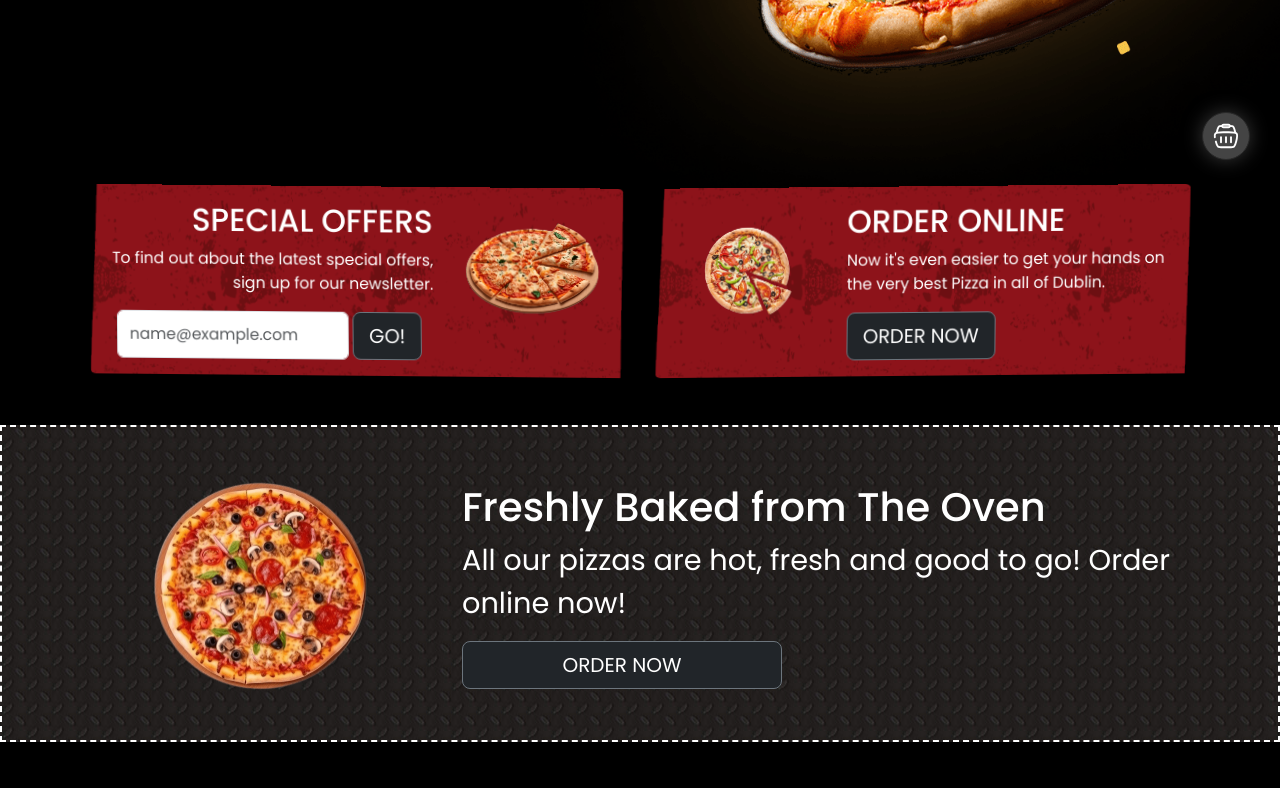
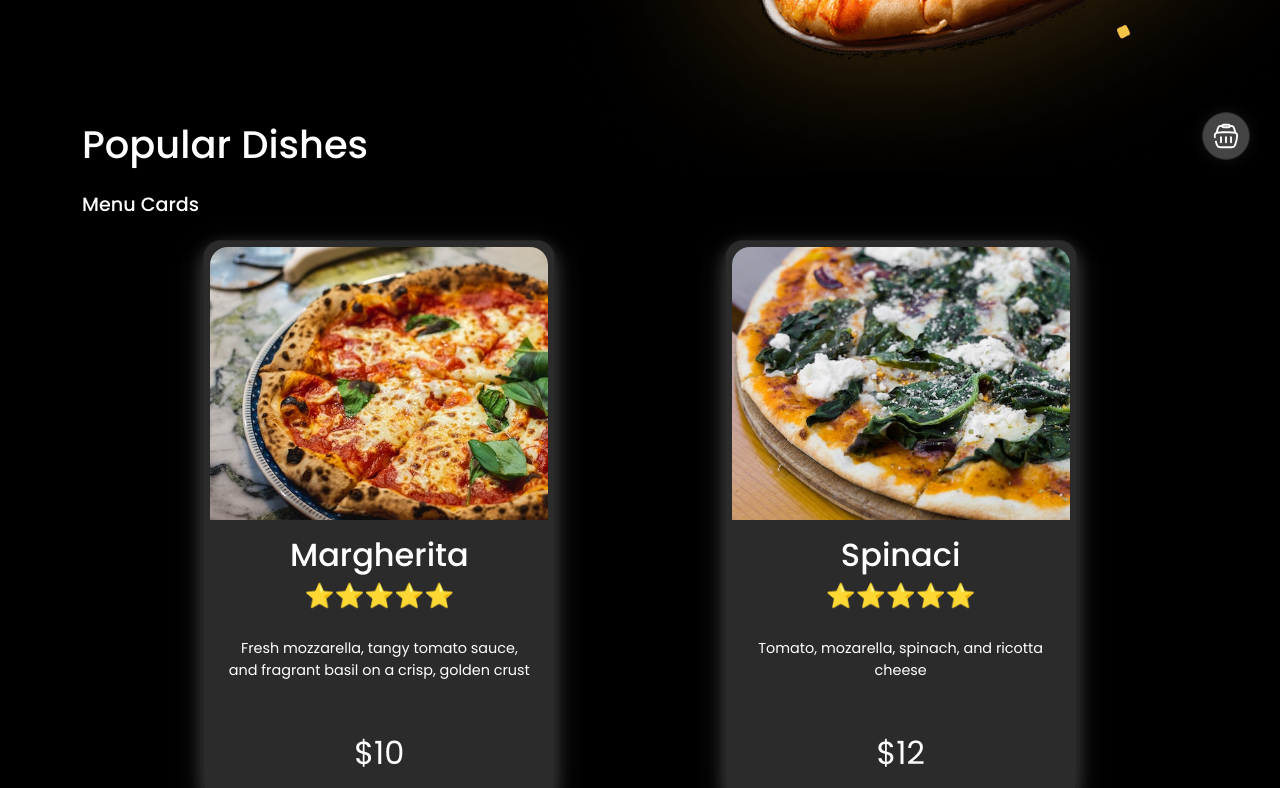
Before and after one commit to thedividedorange/Project-Pizza-Shop, a React (Create React App) app: page / in a window 1280 px wide. Shown: the part 620-1408 px from the top of the page. Built offline with nearby package versions, Linux system fonts and the light colour scheme.

Commit message:
feat: popular dishes section for home.. fix: navbar minor fixes, header fixes for homepage, login button animation

```diff
--- a/src/components/Header/Header.css
+++ b/src/components/Header/Header.css
@@ -1,10 +1,7 @@
-#HomeHeaderContainer {
-  padding-top: 1em;
-}
-
 #headerHome {
   position: relative;
   height: 600px;
+  padding-top: 1em;
   z-index: 2;
 }
 
@@ -52,11 +49,26 @@
   padding: 12px;
   font-size: 1.2rem;
   text-wrap: nowrap;
+  overflow: hidden;
 }
 
 .introButtons .discover img {
   width: 26px;
   height: 26px;
+  transform: translateX(0);
+}
+
+.introButtons .discover:hover img {
+  animation: moveOut 0.5s ease-out;
+}
+
+@keyframes moveOut {
+  0% {
+    transform: translateX(0px);
+  }
+  100% {
+    transform: translateX(100px);
+  }
 }
 
 #headerHome::after {
@@ -70,13 +82,35 @@
   right: -270px;
   top: -50px;
   z-index: -1;
+  animation: float 4s infinite alternate;
+}
+
+@keyframes float {
+  0% {
+    box-shadow: 0 5px 15px 0px rgba(0, 0, 0, 0.6);
+    transform: translatey(0px);
+  }
+  50% {
+    box-shadow: 0 25px 15px 0px rgba(0, 0, 0, 0.2);
+    transform: translatey(-20px);
+  }
+  100% {
+    box-shadow: 0 5px 15px 0px rgba(0, 0, 0, 0.6);
+    transform: translatey(0px);
+  }
 }
 
 @media only screen and (max-width: 768px) {
   #headerHome::after {
     display: none;
+    height: 500px;
+  }
+
+  header:has(#headerHome) {
+    height: 500px;
   }
 }
+
 @media only screen and (min-width: 769px) {
   .customerRatings {
     justify-content: flex-start;
@@ -130,6 +164,7 @@
     background: none;
     border: none;
   }
+
   #headerHome {
     overflow: revert;
   }
--- a/src/components/Header/Header.js
+++ b/src/components/Header/Header.js
@@ -7,7 +7,6 @@ import "./Header.css";
 export default function Header() {
   return (
     <Layout>
-      <div id="HomeHeaderContainer" class="container-fluid">
       <div id="headerHome" className="container-xl">
         <div className="row">
           <div className="col">
@@ -68,7 +67,6 @@ export default function Header() {
           </div>
         </div>
       </div>
-      </div>
     </Layout>
   );
 }
--- a/src/components/Navbar/NavRight/LoginButton/LoginButton.css
+++ b/src/components/Navbar/NavRight/LoginButton/LoginButton.css
@@ -1,9 +1,29 @@
+button#login {
+  overflow: hidden;
+  transition: transform 0.125s ease;
+}
+
+button#login svg {
+  transform: translateX(0);
+}
+
 button#login:hover {
-  transform: scale(1.015);
-  transition: transform 0.125s ease;
+  transform: scale(1.04);
+}
+
+button#login:hover svg {
+  animation: move 0.5s ease-in-out forwards;
 }
 
 button#login:active {
   transform: scale(0.97);
-  transition: transform 0.125s ease;
 }
+
+@keyframes move {
+  0% {
+    transform: translateX(-50px);
+  }
+  100% {
+    transform: translateX(0px);
+  }
+}
--- a/src/components/Navbar/NavRight/LoginButton/LoginButton.js
+++ b/src/components/Navbar/NavRight/LoginButton/LoginButton.js
@@ -6,7 +6,7 @@ import "./LoginButton.css";
 export default function LoginButton(props) {
   return (
     <Button
-      btnId="login"
+      btnID="login"
       btnClass="btn btn-danger d-flex rounded-pill gap-2 px-4"
     >
       <svg
--- a/src/components/Navbar/NavigationLinks/NavigationLinks.js
+++ b/src/components/Navbar/NavigationLinks/NavigationLinks.js
@@ -128,11 +128,6 @@ export default function NavigationLinks() {
               <li
                 key={index}
                 className="dropdown-item d-flex flex-column gap-2 bg-black"
-                style={{
-                  transformOrigin: "top-center",
-                  animation: "rotateX 300ms ease-in-out forwards",
-                  animationDelay: `${index * 100}ms`,
-                }}
               >
                 {navEnd}
               </li>
--- a/src/data/PizzaData.js
+++ b/src/data/PizzaData.js
@@ -2,51 +2,52 @@ const pizzaData = [
   {
     name: "Focaccia",
     ingredients: "Bread with italian olive oil and rosemary",
-    price: 6,
+    price: 6.0,
     photoName: "assets/pizzas/focaccia.jpg",
     qty: 13,
     soldOut: false,
   },
   {
-    name: "Pizza Margherita",
-    ingredients: "Tomato and mozarella",
-    price: 10,
+    name: "Margherita",
+    ingredients:
+      "Fresh mozzarella, tangy tomato sauce, and fragrant basil on a crisp, golden crust",
+    price: 10.0,
     photoName: "assets/pizzas/margherita.jpg",
     alt: "Margherita",
     qty: 3,
     soldOut: false,
   },
   {
-    name: "Pizza Spinaci",
+    name: "Spinaci",
     ingredients: "Tomato, mozarella, spinach, and ricotta cheese",
-    price: 12,
+    price: 12.0,
     photoName: "assets/pizzas/spinaci.jpg",
     alt: "Spinaci",
     qty: 8,
     soldOut: false,
   },
   {
-    name: "Pizza Funghi",
+    name: "Funghi",
     ingredients: "Tomato, mozarella, mushrooms, and onion",
-    price: 12,
+    price: 12.0,
     photoName: "assets/pizzas/funghi.jpg",
     alt: "Funghi",
     qty: 11,
     soldOut: false,
   },
   {
-    name: "Pizza Salamino",
+    name: "Salamino",
     ingredients: "Tomato, mozarella, and pepperoni",
-    price: 15,
+    price: 15.0,
     photoName: "assets/pizzas/salamino.jpg",
     alt: "Salamino",
     qty: 0,
     soldOut: true,
   },
   {
-    name: "Pizza Prosciutto",
+    name: "Prosciutto",
     ingredients: "Tomato, mozarella, ham, aragula, and burrata cheese",
-    price: 18,
+    price: 18.0,
     photoName: "assets/pizzas/prosciutto.jpg",
     alt: "Prosciutto",
     qty: 2,
--- a/src/pages/home/Ads/Ads.css
+++ b/src/pages/home/Ads/Ads.css
@@ -1,16 +1,32 @@
-#ads {
-  background-color: rgba(0, 0, 0, 0.619);
+#popularDishes .card {
+  box-shadow: 0px 6px 15px rgba(89, 89, 89, 0.512),
+    0px 10px 30px rgba(89, 89, 89, 0.512);
+  transition: transform 0.3s ease-out, box-shadow 0.3s ease-out;
+  transform-origin: center;
 }
 
-.adsWrapperLeft,
-.adsWrapperRight {
-  background-color: rgba(200, 18, 47, 0.77);
+#popularDishes .card:hover {
+  transform: translateY(-20px) scale(1.05);
+  box-shadow: 0px 20px 40px rgba(89, 89, 89, 0.512),
+    0px 30px 60px rgba(89, 89, 89, 0.512);
+  cursor: pointer;
 }
 
-.adsWrapperRight {
-  transform: rotate3d(-5, 15, 0, -14deg);
+@keyframes float {
+  0% {
+    box-shadow: 0 5px 15px 0px rgba(0, 0, 0, 0.6);
+    transform: translatey(0px);
+  }
+  50% {
+    box-shadow: 0 25px 15px 0px rgba(0, 0, 0, 0.2);
+    transform: translatey(-20px);
+  }
+  100% {
+    box-shadow: 0 5px 15px 0px rgba(0, 0, 0, 0.6);
+    transform: translatey(0px);
+  }
 }
 
-.adsWrapperLeft {
-  transform: rotate3d(5, 15, 0, 14deg);
+#popularDishes h2 {
+  font-size: 2.4rem;
 }
--- a/src/pages/home/Ads/Ads.js
+++ b/src/pages/home/Ads/Ads.js
@@ -1,111 +1,80 @@
 import React from "react";
-import { useNavigate } from "react-router-dom";
-import Button from "components/Button/Button";
+import PizzaData from "data/PizzaData";
 
 import "./Ads.css";
 
-export default function Ads() {
-  const navigate = useNavigate();
+function MenuCards({ itemNames }) {
+  const pizzas = PizzaData;
+  const pizzasNames = itemNames.split(",").map((item) => item.trimStart());
 
   return (
-    <section id="ads" className="container-fluid text-center py-5">
-      <div className="container">
-        <div className="row g-3">
-          <div className="col-12 col-md-6">
+    <>
+      {pizzas
+        .filter((pizza) => pizzasNames.includes(pizza.name))
+        .map((item) => (
           <div
-              className="adsWrapperLeft rounded p-3 h-100"
+            className="card"
             style={{
-                background:
-                  'url("/assets/adbar-BG-right.png") no-repeat fixed center',
-                backgroundSize: "cover",
+              width: "22rem",
+              height: "35rem",
+              borderRadius: "18px",
+              padding: "6px",
+              backgroundColor: "#2B2B2B",
             }}
           >
-              <div className="row h-100">
-                <div className="col-md-8 order-2 order-md-1">
-                  <div className="d-flex flex-column align-items-center align-items-md-end justify-content-evenly">
-                    <h2 className="fs-2 text-white">SPECIAL OFFERS</h2>
-                    <p className="text-white text-md-end">
-                      To find out about the latest special offers, sign up for
-                      our newsletter.
-                    </p>
-                    <form
-                      className="row needs-validation"
-                      noValidate
-                      style={{ margin: "0" }}
-                    >
-                      <div className="col d-flex">
-                        <input
-                          type="email"
-                          className="form-control"
-                          id="exampleFormControlInput1"
-                          placeholder="name@example.com"
-                          required
+            <img
+              src={item.photoName}
+              alt=""
               style={{
+                borderTopLeftRadius: "18px",
+                borderTopRightRadius: "18px",
+                objectFit: "cover",
+                height: "50%",
                 width: "100%",
-                            maxWidth: "250px",
               }}
             />
-                        <div className="invalid-feedback">
-                          Please enter a valid Email.
-                        </div>
-                        <Button
-                          btnClass={`btn btn-dark btn-lg btn-outline-secondary text-white ms-1`}
-                          btnType="submit"
-                          btnStyle={{ maxWidth: "20em" }}
+            <div className="card-body text-center d-flex flex-column">
+              <h3 className="card-title text-white fs-2 font-bold mb-1">
+                {item.name}
+              </h3>
+              <span
+                className="menu-ratings mb-4"
+                style={{ fontSize: "1.5rem" }}
               >
-                          GO!
-                        </Button>
-                      </div>
-                    </form>
+                ⭐⭐⭐⭐⭐
+              </span>
+              <p
+                class="card-text text-white mb-5"
+                style={{ fontSize: "0.9rem" }}
+              >
+                {item.ingredients}
+              </p>
+              <p className="menu-price text-white fs-2">${item.price}</p>
             </div>
           </div>
-                <div className="col-md-4 d-flex align-items-center justify-content-center order-1 order-md-2">
-                  <img
-                    src="assets/delicious-italian-pizza.png"
-                    alt="pizza art"
-                    className="img-fluid mb-4"
-                    style={{ minWidth: "120px", width: "100%" }}
-                  />
+        ))}
+    </>
+  );
+}
+
+export default function Ads() {
+  return (
+    <section id="popularDishes" className="container-fluid mb-5">
+      <div className="container-xl">
+        <div className="row">
+          <div className="col pb-3">
+            <h2>Popular Dishes</h2>
           </div>
         </div>
+        <div className="row">
+          <div className="col pb-3">
+            <h5 style={{ fontSize: "1.2rem" }}>Menu Cards</h5>
           </div>
         </div>
-          <div className="col-12 col-md-6">
-            <div
-              className="adsWrapperRight rounded p-3 h-100"
-              style={{
-                background:
-                  'url("/assets/adbar-BG-right.png") no-repeat fixed center',
-                backgroundSize: "cover",
-              }}
-            >
-              <div className="row h-100">
-                <div className="col-md-4 d-flex align-items-center justify-content-center order-1">
-                  <img
-                    src="assets/slicePizza.png"
-                    alt="pizza art"
-                    className="img-fluid mb-4"
-                    style={{ minWidth: "120px", width: "100%" }}
-                  />
-                </div>
-                <div className="col-md-8 order-2">
-                  <div className="d-flex flex-column align-items-center align-items-md-start justify-content-evenly">
-                    <h2 className="fs-2 text-white">ORDER ONLINE</h2>
-                    <p className="text-white text-md-start">
-                      Now it's even easier to get your hands on the very best
-                      Pizza in all of Dublin.
-                    </p>
-                    <Button
-                      btnClass={`btn btn-dark btn-lg btn-outline-secondary text-white`}
-                      btnType="button"
-                      btnStyle={{ maxWidth: "20em" }}
-                      btnOnClick={() => navigate("/order-now")}
-                    >
-                      ORDER NOW
-                    </Button>
-                  </div>
-                </div>
-              </div>
+        <div className="row">
+          <div className="col">
+            <div className="d-flex flex-wrap gap-4 gap-lg-5 justify-content-center justify-content-lg-evenly">
+              <MenuCards itemNames={"Margherita, Spinaci, Funghi"} />
             </div>
           </div>
         </div>
```
Also changed, not shown: src/components/Navbar/NavigationLinks/NavigationLinks.css (+15 -6 lines). Lines whose indentation alone changed are shown as unchanged.
